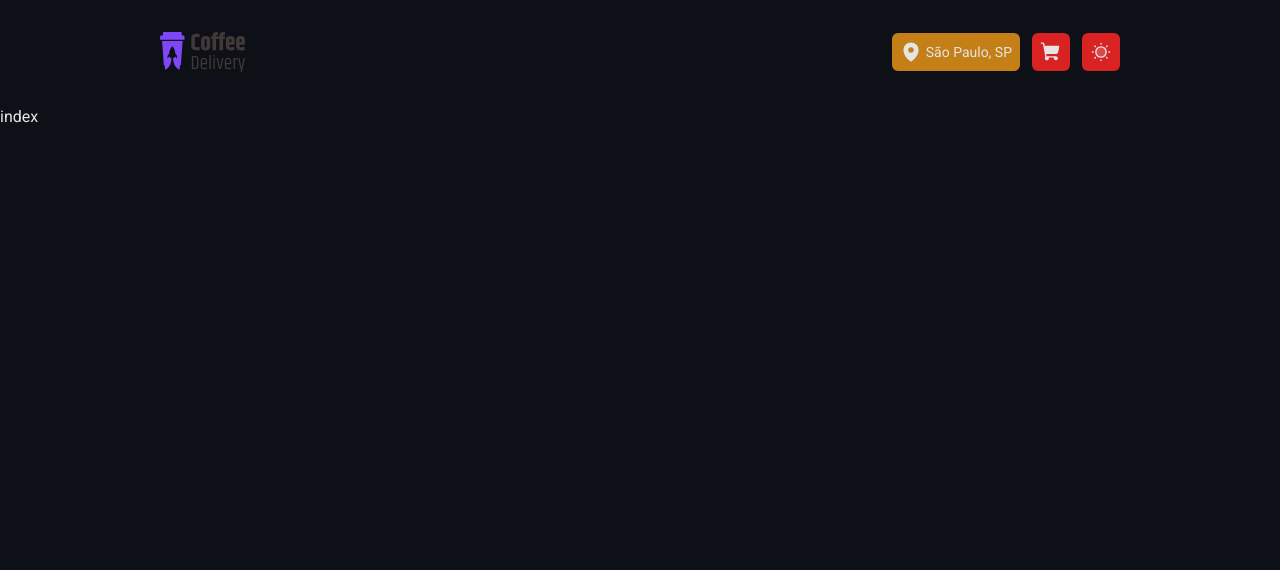
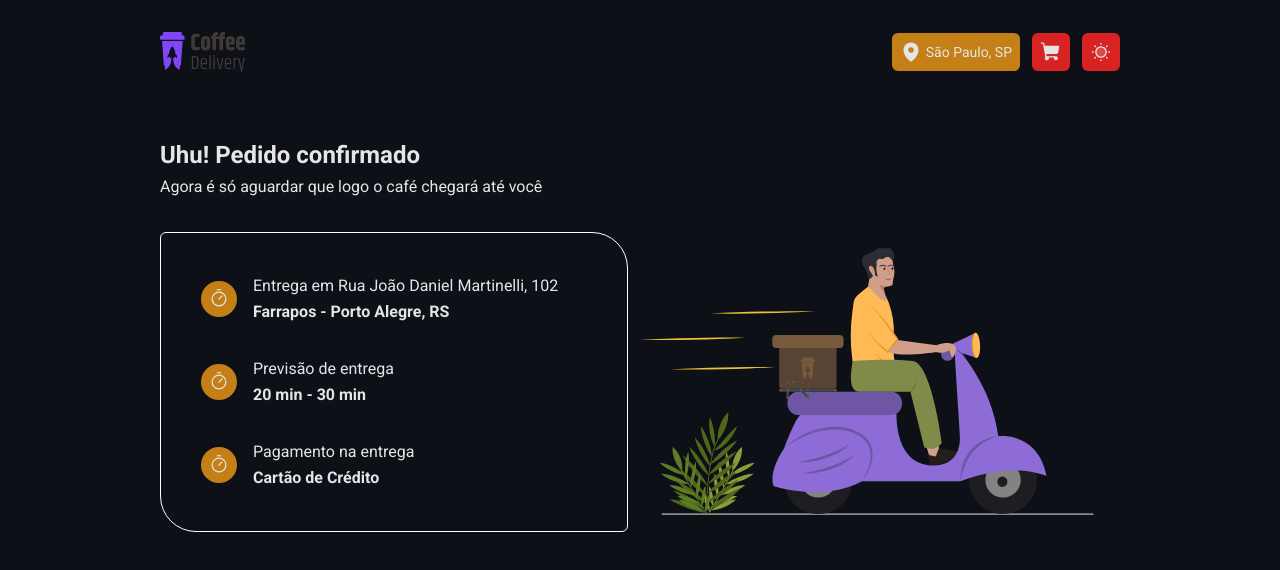
Before and after one commit to Yuri-stack/coffee-leblanc, a React (Vite) app: page /success in a window 1280 px wide. Shown: the top 570 px of the page. Built offline with nearby package versions, Linux system fonts and the light colour scheme.

Commit message:
Styles: Finalizando a Estilização da Página de Sucesso

```diff
--- a/src/pages/Success/index.tsx
+++ b/src/pages/Success/index.tsx
@@ -1,5 +1,47 @@
+import { Timer } from "phosphor-react";
+import { OrderContainer, OrderDataContainer, OrderDataContent, SuccessContainer } from "./styles";
+
+import deliveryMan from '../../assets/delivery.svg'
+
 export function Success() {
   return (
-    <div>index</div>
+    <SuccessContainer>
+      <div>
+        <h2>Uhu! Pedido confirmado</h2>
+        <p>Agora é só aguardar que logo o café chegará até você</p>
+      </div>
+
+      <OrderContainer>
+        <OrderDataContainer>
+
+          <OrderDataContent>
+            <Timer size={22} />
+            <div>
+              <p>Entrega em Rua João Daniel Martinelli, 102</p>
+              <strong>Farrapos - Porto Alegre, RS</strong>
+            </div>
+          </OrderDataContent>
+
+          <OrderDataContent>
+            <Timer size={22} />
+            <div>
+              <p>Previsão de entrega</p>
+              <strong> 20 min - 30 min</strong>
+            </div>
+          </OrderDataContent>
+
+          <OrderDataContent>
+            <Timer size={22} />
+            <div>
+              <p>Pagamento na entrega</p>
+              <strong> Cartão de Crédito</strong>
+            </div>
+          </OrderDataContent>
+
+        </OrderDataContainer>
+
+        <img src={deliveryMan} alt="" />
+      </OrderContainer>
+    </SuccessContainer>
   )
 }
--- /dev/null
+++ b/src/pages/Success/styles.ts
@@ -0,0 +1,46 @@
+import styled from "styled-components";
+
+export const SuccessContainer = styled.section`
+    margin: 2rem 0 0;
+    padding: 0 10rem;
+`
+
+export const OrderContainer = styled.section`
+    display: flex;
+    justify-content: space-between;
+    align-items: center;
+
+    margin: 2rem 0 0;
+`
+
+export const OrderDataContainer = styled.section`
+    box-sizing: border-box;
+    width: 31.25rem;
+
+    display: flex;
+    flex-direction: column;
+    align-items: flex-start;
+    padding: 2.5rem;
+    gap: 2rem;
+
+    border-radius: 6px 36px;
+    border: 1px solid white;
+`
+
+export const OrderDataContent = styled.div`
+    display: flex;
+    align-items: center;
+    gap: 1rem;
+
+    svg{
+        display: flex;
+        align-items: center;
+
+        width: 2.25rem;
+        height: 2.25rem;
+        padding: 0.5rem;
+
+        border-radius: 50%;
+        background: ${props => props.theme["yellow-dark"]};
+    }
+`
```
Also changed, not shown: src/assets/delivery.svg (added).
